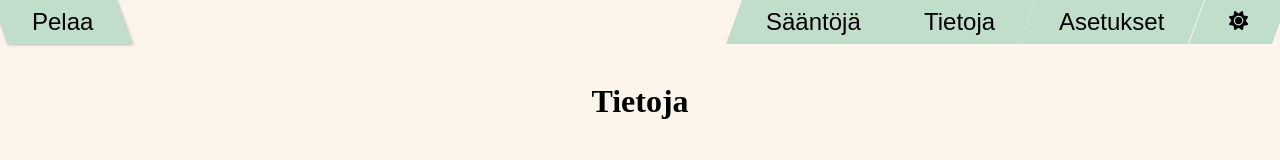
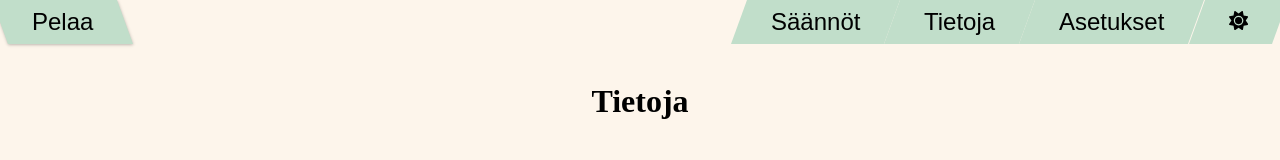
Before and after one commit to JaskaPaa/ristinolla, a SvelteKit app: page /about in a window 1280 px wide. Shown: the top 160 px of the page. Built offline with nearby package versions, Linux system fonts and the light colour scheme.

Commit message:
just a test

```diff
--- a/src/routes/+layout.svelte
+++ b/src/routes/+layout.svelte
@@ -99,7 +99,7 @@
             <a class="theme-colors" href="/about">Tietoja</a>
           </SkewedButton>
           <SkewedButton on:click={() => {showMenu = false; showRules = true } }  skew={-skew} float="right">
-            <span>Sääntöjä</span>
+            <span>Säännöt</span>
           </SkewedButton>
         </span>
     </nav>
```
